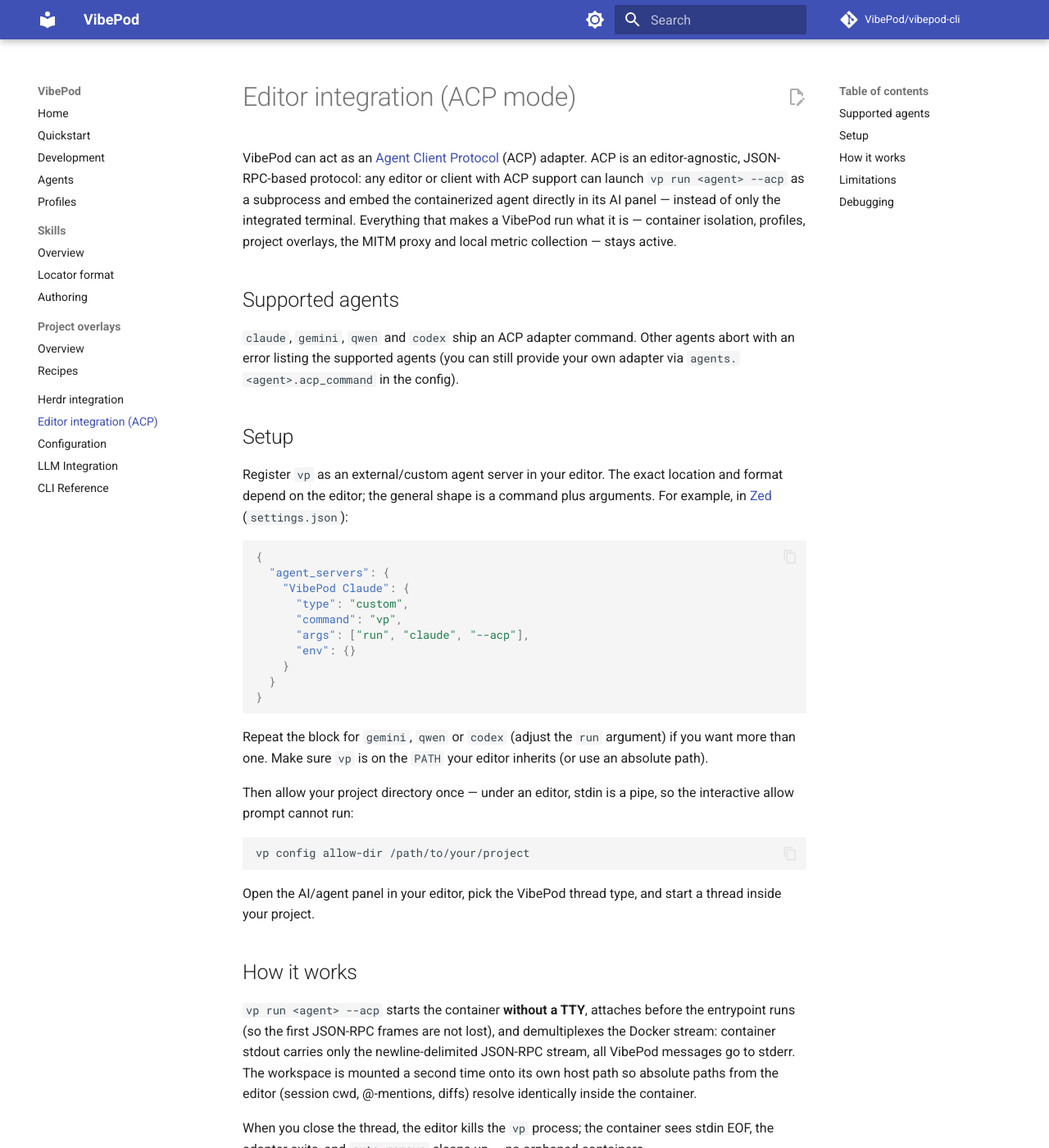
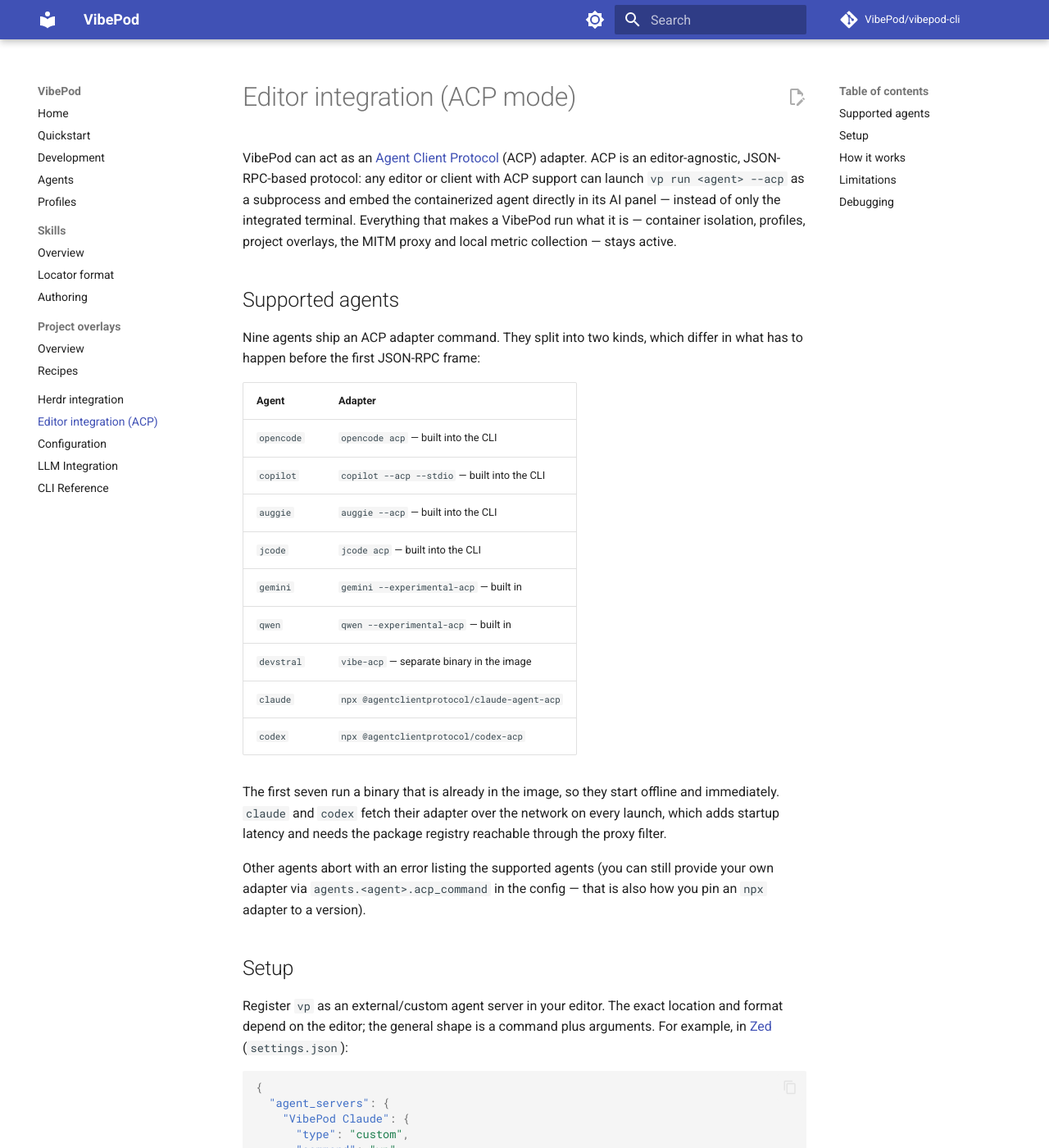
Before and after one commit to VibePod/vibepod-cli, an MkDocs documentation site: the page built from docs/acp.md, in a window 1280 px wide and 1400 px high. Shown: the whole window at 82% size. Built offline with MkDocs 1.6.1 and Material for MkDocs 9.7.7, drawn with Linux system fonts in a browser that asks for light colours; comment, search, counter and statistics services are not loaded; some of the changed text lies outside the part shown.

Commit message:
feat: extend ACP mode to five more agents
opencode, copilot, auggie, jcode and devstral ship an ACP server in the
image, so they start without an adapter download.

gemini's acp_command respelled the binary as a bare `gemini`, dropping the
node/HOME launcher f5e6f0f added for the Alpine shebang; a new test pins
the rule that an ACP command extends `command`.

auggie and copilot bind their credential dir at the home their entrypoint
creates for an unknown host uid (macOS 501): `su` resets HOME, and an ACP
session has no TTY for a login flow.

````diff
--- a/docs/acp.md
+++ b/docs/acp.md
@@ -10,9 +10,29 @@
 
 ## Supported agents
 
-`claude`, `gemini`, `qwen` and `codex` ship an ACP adapter command. Other
-agents abort with an error listing the supported agents (you can still provide
-your own adapter via `agents.<agent>.acp_command` in the config).
+Nine agents ship an ACP adapter command. They split into two kinds, which
+differ in what has to happen before the first JSON-RPC frame:
+
+| Agent      | Adapter                                     |
+| ---------- | ------------------------------------------- |
+| `opencode` | `opencode acp` — built into the CLI         |
+| `copilot`  | `copilot --acp --stdio` — built into the CLI |
+| `auggie`   | `auggie --acp` — built into the CLI          |
+| `jcode`    | `jcode acp` — built into the CLI             |
+| `gemini`   | `gemini --experimental-acp` — built in       |
+| `qwen`     | `qwen --experimental-acp` — built in         |
+| `devstral` | `vibe-acp` — separate binary in the image    |
+| `claude`   | `npx @agentclientprotocol/claude-agent-acp`  |
+| `codex`    | `npx @agentclientprotocol/codex-acp`         |
+
+The first seven run a binary that is already in the image, so they start
+offline and immediately. `claude` and `codex` fetch their adapter over the
+network on every launch, which adds startup latency and needs the package
+registry reachable through the proxy filter.
+
+Other agents abort with an error listing the supported agents (you can still
+provide your own adapter via `agents.<agent>.acp_command` in the config —
+that is also how you pin an `npx` adapter to a version).
 
 ## Setup
 
@@ -34,9 +54,9 @@
 }
 ```
 
-Repeat the block for `gemini`, `qwen` or `codex` (adjust the `run` argument)
-if you want more than one. Make sure `vp` is on the `PATH` your editor
-inherits (or use an absolute path).
+Repeat the block for any other supported agent (adjust the `run` argument) if
+you want more than one. Make sure `vp` is on the `PATH` your editor inherits
+(or use an absolute path).
 
 Then allow your project directory once — under an editor, stdin is a pipe, so
 the interactive allow prompt cannot run:
@@ -44,6 +64,18 @@
 ```bash
 vp config allow-dir /path/to/your/project
 ```
+
+Authenticate the agent once interactively too, before the first ACP session:
+
+```bash
+vp run <agent>   # sign in, then quit
+```
+
+An ACP session cannot log you in. Most adapters expose no authentication
+method to the editor at all, and the ones that do point it at a command inside
+the container that the editor would run on your host. Credentials persist in
+the agent's config dir, so this is a one-time step per agent and profile; skip
+it and the thread starts cleanly and then fails on the first prompt.
 
 Open the AI/agent panel in your editor, pick the VibePod thread type, and
 start a thread inside your project.
````
Also changed, not shown: README.md (+1 -1 lines), docs/configuration.md (+3 -3 lines), 4 other files.
